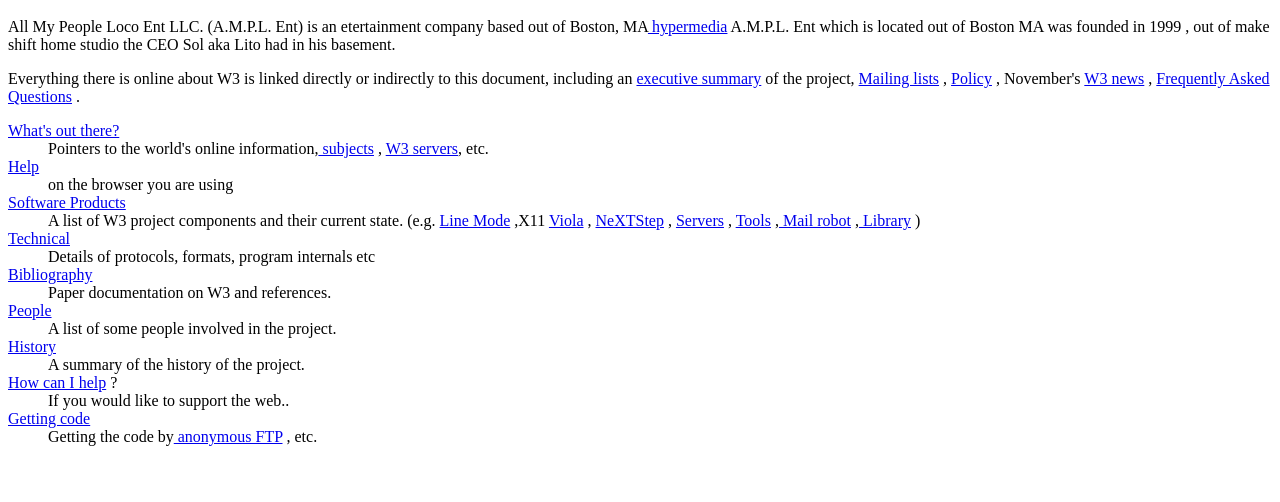
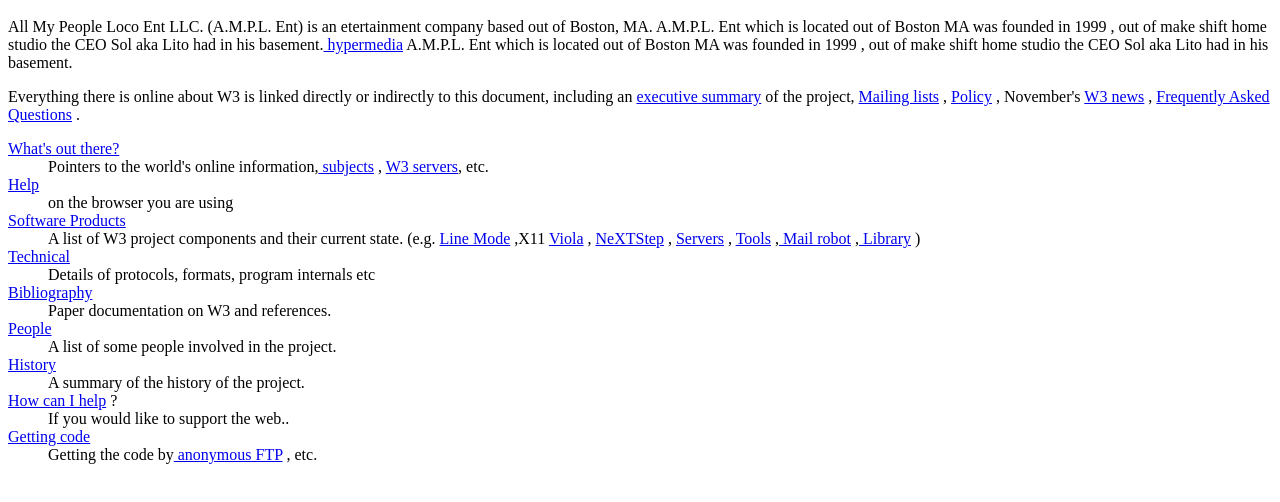
Before and after one commit to SauelAlmonte/info-cern-ch, a website: page index.html in a window 1280 px wide. Shown: the part 48-550 px from the top of the page. Drawn offline with Linux system fonts and the light colour scheme.

Commit message:
Updating

```diff
--- a/index.html
+++ b/index.html
@@ -3,7 +3,8 @@
 <NEXTID N="55">
 </HEADER>
 <BODY>
-<H1>All My People Loco Ent LLC. (A.M.P.L. Ent)</H1>All My People Loco Ent LLC. (A.M.P.L. Ent) is an etertainment company based out of Boston, MA<A
+<H1>All My People Loco Ent LLC. (A.M.P.L. Ent)</H1>All My People Loco Ent LLC. (A.M.P.L. Ent) is an etertainment company based out of Boston, MA. A.M.P.L. Ent which is located out of Boston MA was founded in 1999
+, out of make shift home studio the CEO Sol aka Lito had in his basement.<A
 NAME=0 HREF="WhatIs.html">
 hypermedia</A> A.M.P.L. Ent which is located out of Boston MA was founded in 1999
 , out of make shift home studio the CEO Sol aka Lito had in his basement.<P>
```
